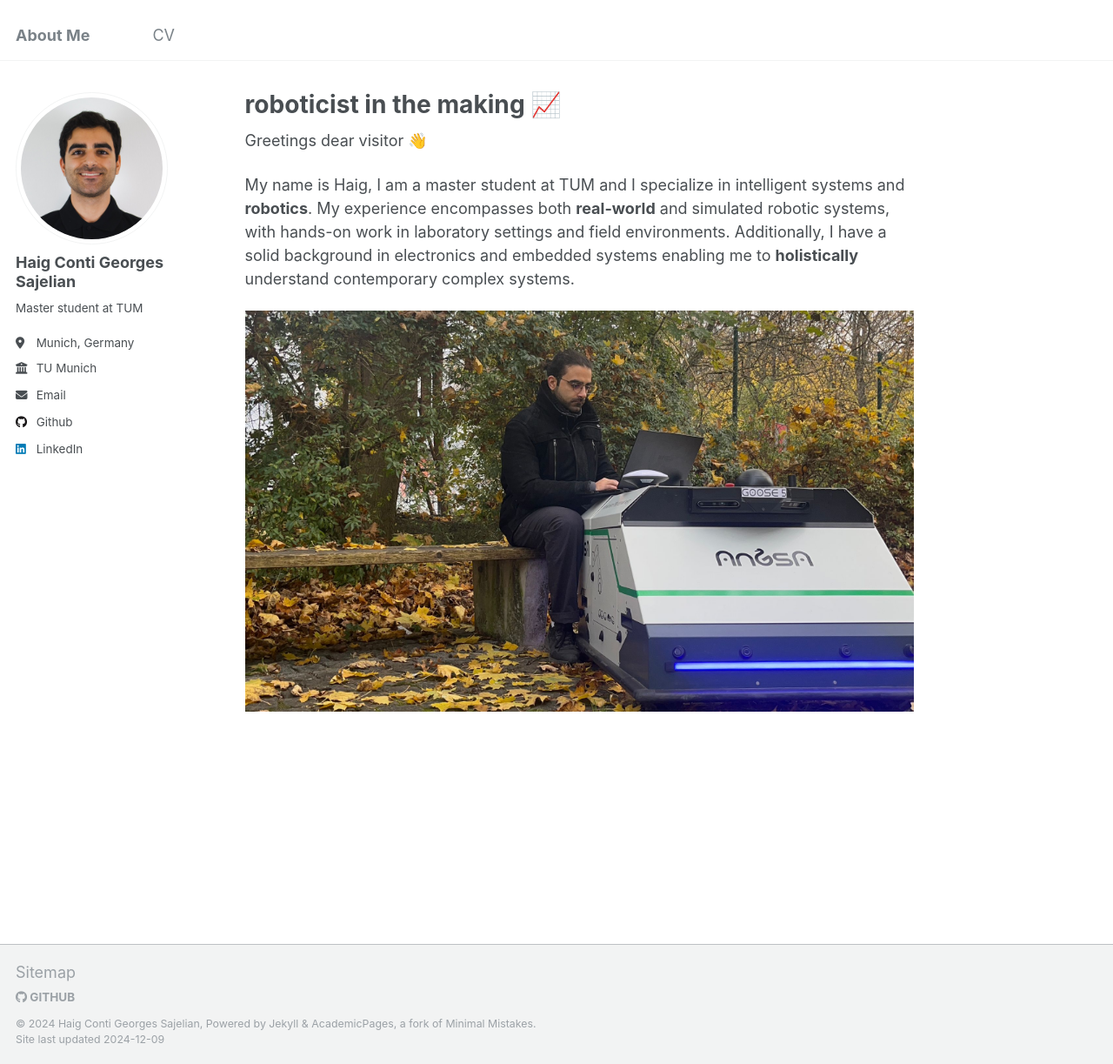
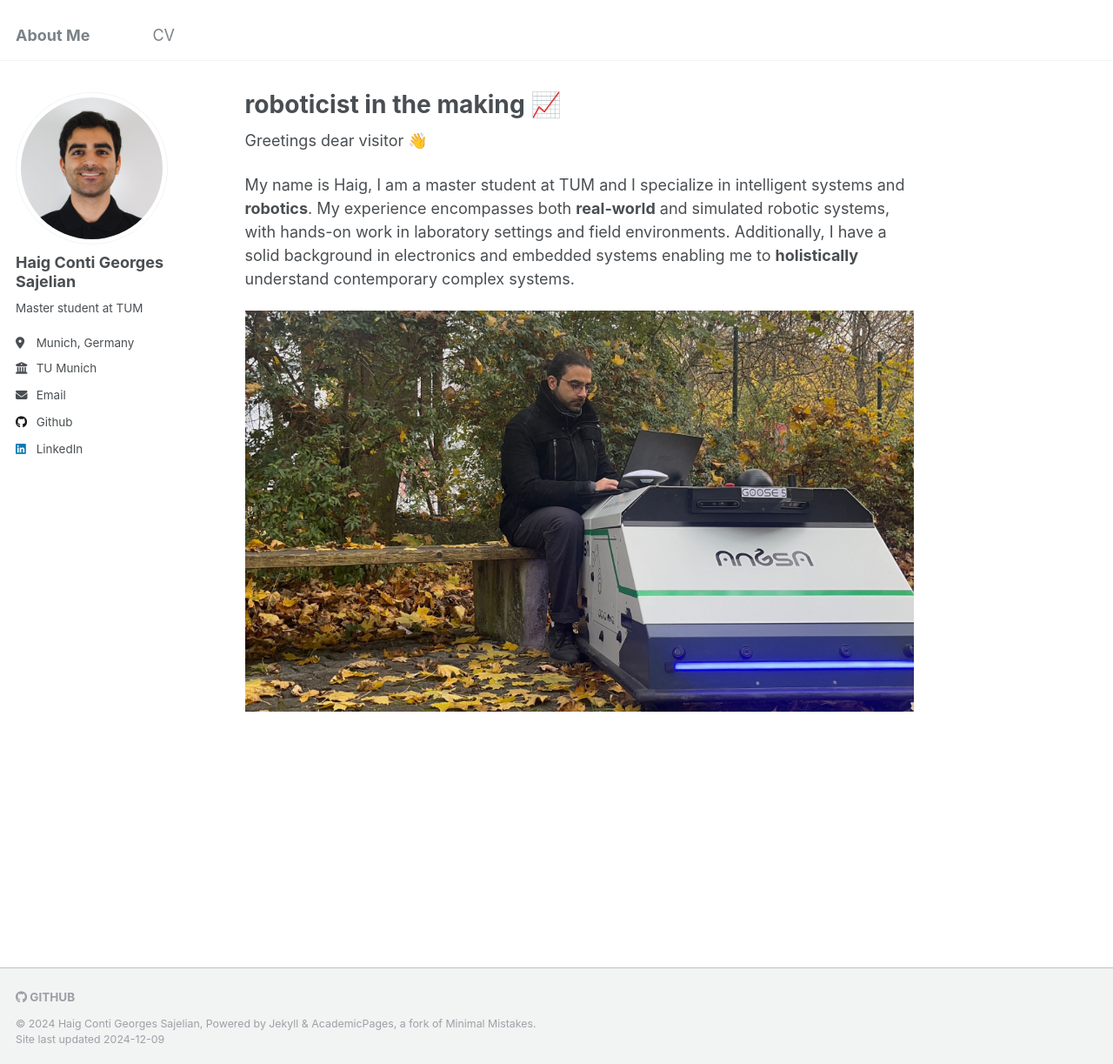
Before and after one commit to sajelian/sajelian.github.io, a Jekyll site: the page built from _pages/about.md, in a window 1280 px wide and 1223 px high. Shown: the whole window at 87% size. Built offline with Jekyll 4.4.1, drawn with Linux system fonts in a browser that asks for light colours.

Commit message:
no sitemap

```diff
--- a/_config.yml
+++ b/_config.yml
@@ -310,7 +310,7 @@ whitelist:
   - jekyll-feed
   - jekyll-gist
   - jekyll-paginate
-  - jekyll-sitemap
+#  - jekyll-sitemap
   - jekyll-redirect-from
   - jemoji
 
--- a/_includes/footer/custom.html
+++ b/_includes/footer/custom.html
@@ -1,3 +1,3 @@
 <!-- start custom footer snippets -->
-<a href="/sitemap/">Sitemap</a>
+<!-- <a href="/sitemap/">Sitemap</a> -->
 <!-- end custom footer snippets -->
```
